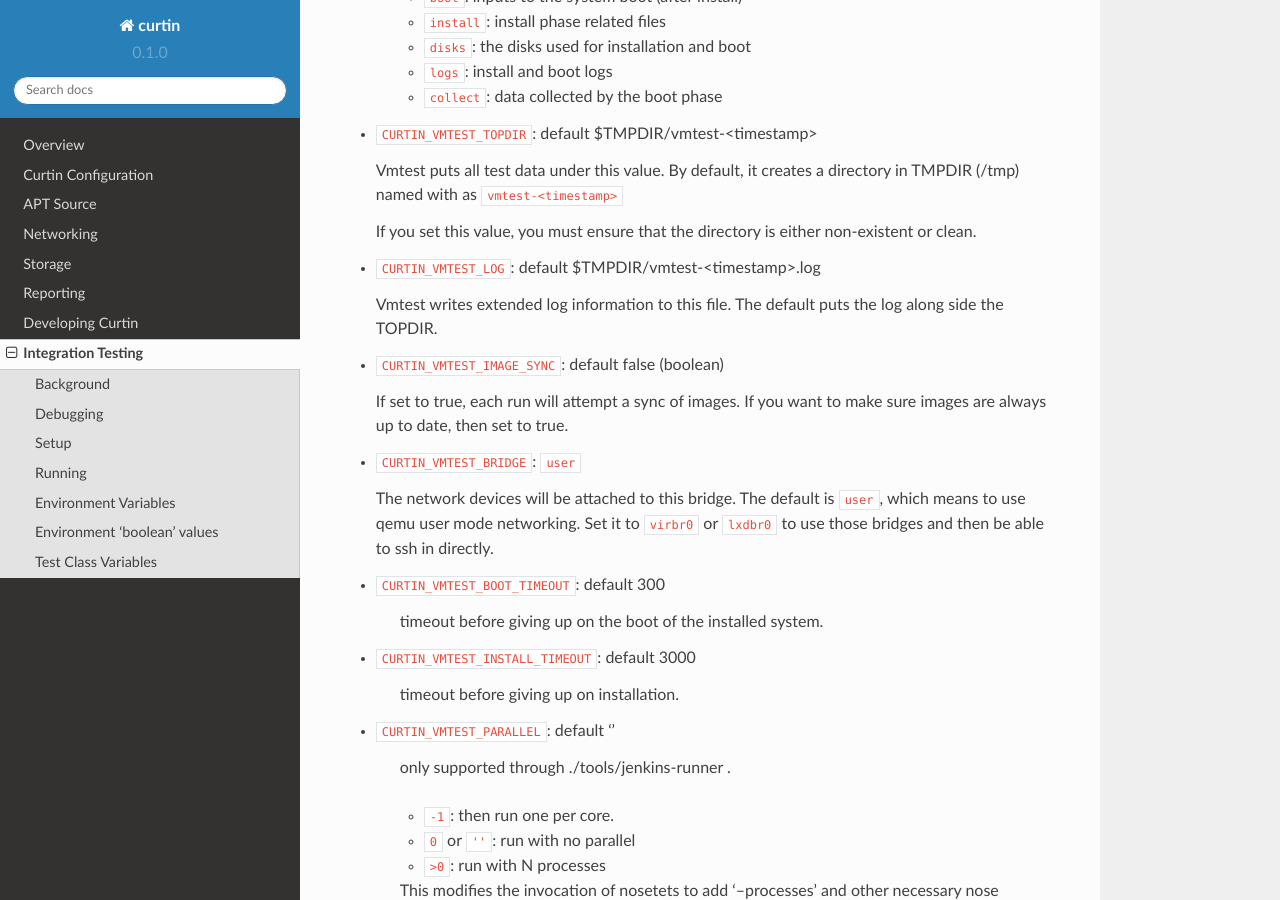
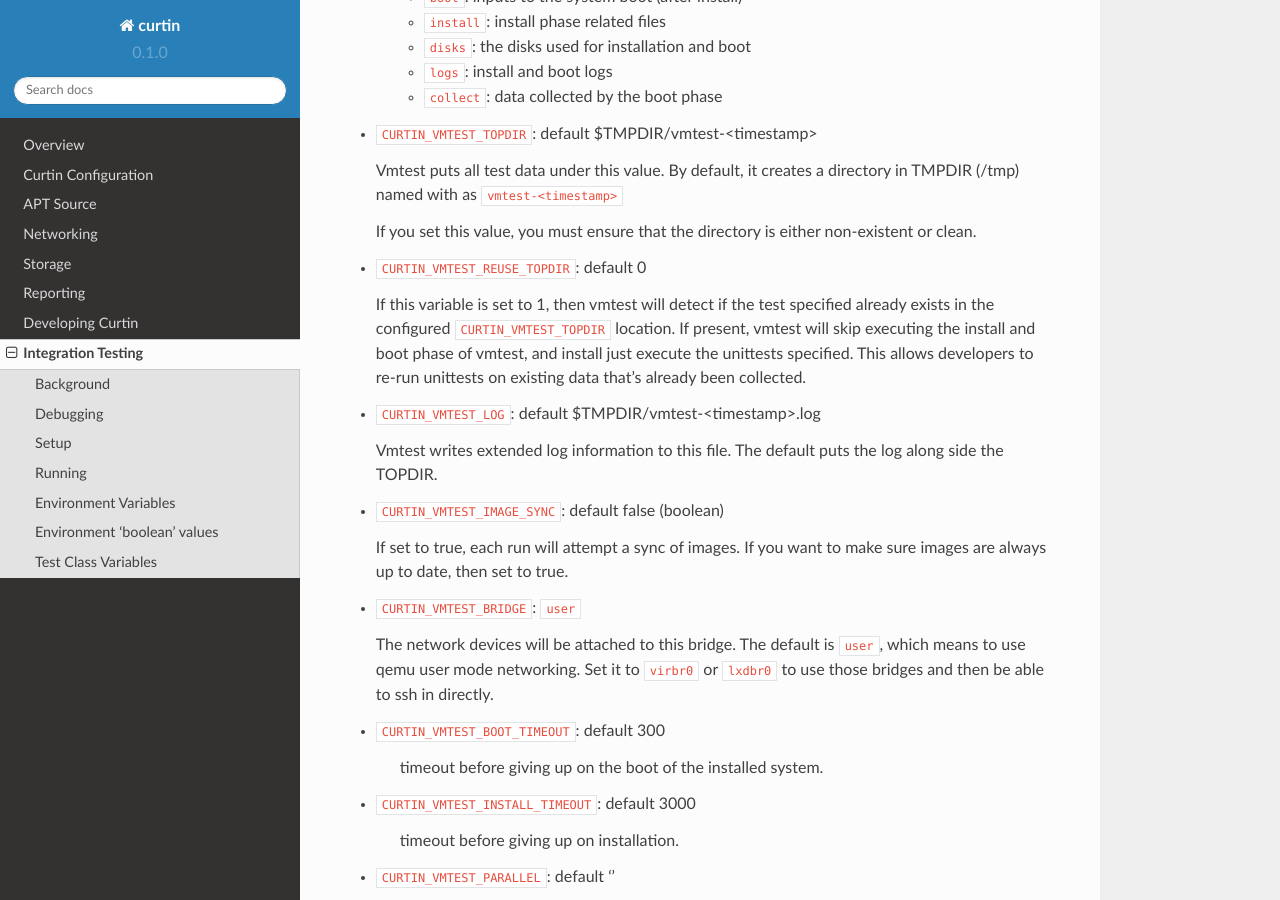
Before and after one commit to canonical/curtin, a Sphinx documentation site: the page built from doc/topics/integration-testing.rst, in a window 1280 px wide and 900 px high, scrolled down 3278 px. Built offline with Sphinx 7.4.7 and the Read the Docs theme 2.0.0, drawn with Linux system fonts in a browser that asks for light colours.

Commit message:
Add documentation of CURTIN_VMTEST_REUSE_TOPDIR
bzr-revno: 469.2.14

```diff
--- a/doc/topics/integration-testing.rst
+++ b/doc/topics/integration-testing.rst
@@ -169,6 +169,15 @@ Some environment variables affect the running of vmtest
   If you set this value, you must ensure that the directory is either
   non-existent or clean.
 
+- ``CURTIN_VMTEST_REUSE_TOPDIR``: default 0
+
+  If this variable is set to 1, then vmtest will detect if the test
+  specified already exists in the configured ``CURTIN_VMTEST_TOPDIR``
+  location.  If present, vmtest will skip executing the install and
+  boot phase of vmtest, and install just execute the unittests
+  specified.  This allows developers to re-run unittests on existing
+  data that's already been collected.
+
 - ``CURTIN_VMTEST_LOG``: default $TMPDIR/vmtest-<timestamp>.log
 
   Vmtest writes extended log information to this file.
```
